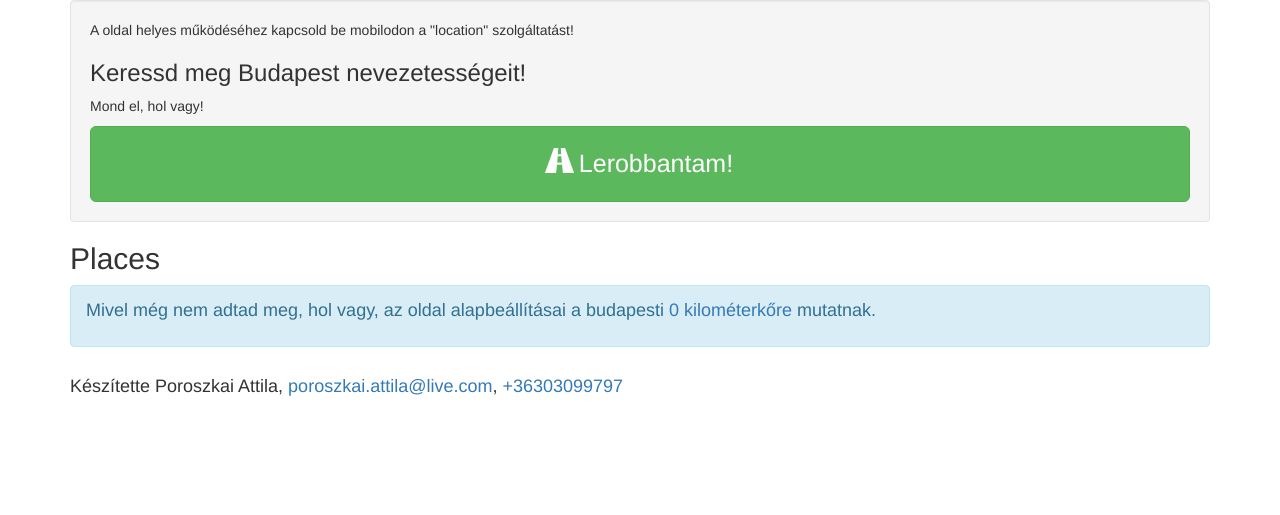
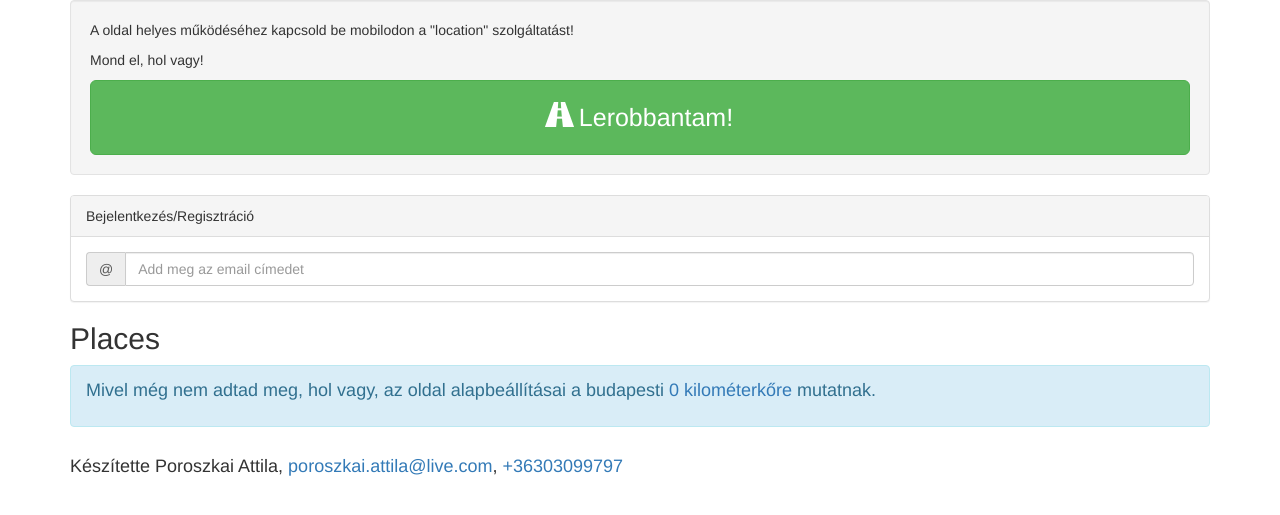
Before and after one commit to hunostor/locations, a PHP site: page / in a window 1280 px wide. Shown: the top 515 px of the page. Run offline with PHP 8.4, Linux system fonts and the light colour scheme; data that the repository does not hold is empty; some libraries are stand-ins or nearby versions.

Commit message:
add email registration form

```diff
--- a/index.php
+++ b/index.php
@@ -16,11 +16,21 @@
     <div class="container">
         <div class="map-search well">
             <p>A oldal helyes működéséhez kapcsold be mobilodon a "location" szolgáltatást!</p>
-            <h3 class="title">Keressd meg Budapest nevezetességeit!</h3>
             <p>Mond el, hol vagy!</p>
             <button id="get_location" class="btn btn-success btn-lg btn-lerobbantam"><span class="glyphicon glyphicon-road" aria-hidden="true"></span>  Lerobbantam!</button>
 
 <!--            <input type="text" id="map-search-autocomplete" class="map-search-autocomplete">-->
+        </div>
+        <div class="panel panel-default">
+            <div class="panel-heading">Bejelentkezés/Regisztráció</div>
+            <div class="panel-body">
+                <form>
+                    <div class="input-group">
+                        <span class="input-group-addon" id="sizing-addon1">@</span>
+                        <input type="email" class="form-control" placeholder="Add meg az email címedet" aria-describedby="sizing-addon1">
+                    </div>
+                </form>
+            </div>
         </div>
         <h2>Places</h2>
        <div id="places">
```
